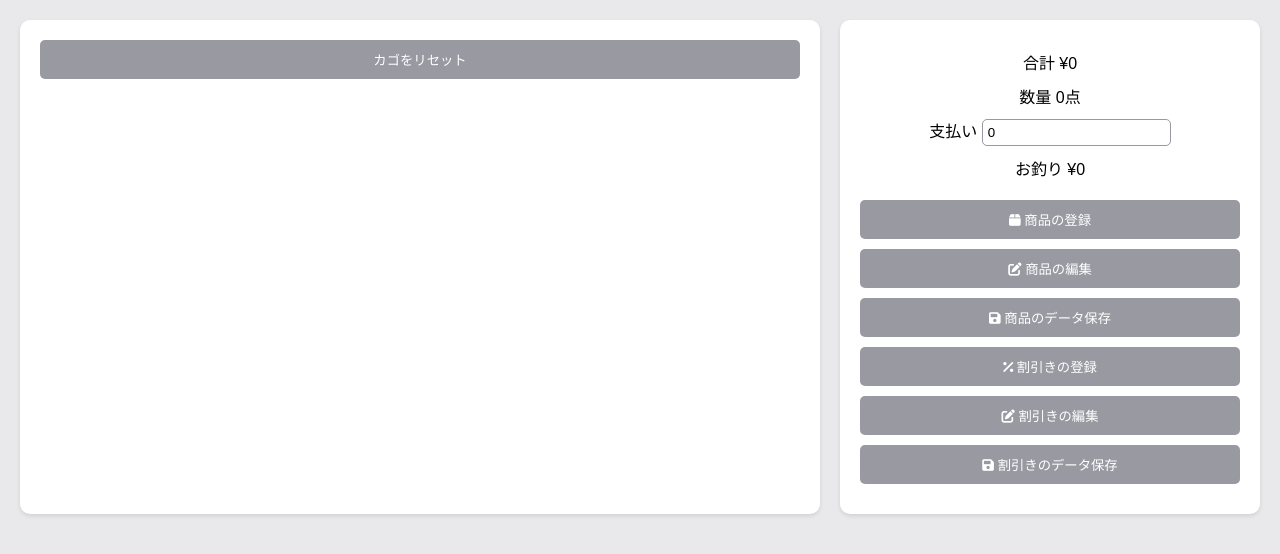
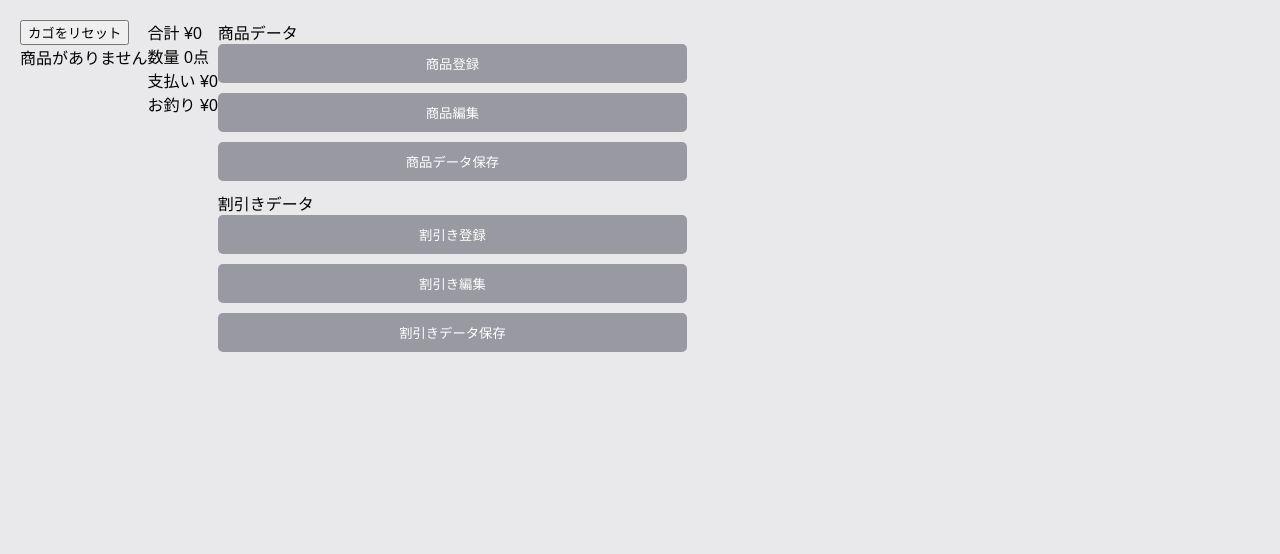
Before and after one commit to tamapiko/register, a plain HTML site: page index.html in a window 1280 px wide. Drawn offline with Linux system fonts and the light colour scheme.

Commit message:
Update index.html

```diff
--- a/index.html
+++ b/index.html
@@ -4,56 +4,83 @@
     <meta charset="UTF-8">
     <meta name="viewport" content="width=device-width, initial-scale=1.0">
     <title>レジシステム</title>
-    <link rel="stylesheet" href="https://cdnjs.cloudflare.com/ajax/libs/font-awesome/6.0.0-beta3/css/all.min.css">
     <link rel="stylesheet" href="styles.css">
 </head>
 <body>
 <div class="container">
-        <div class="left-panel">
-            <button id="reset-cart">カゴをリセット</button>
+    <div class="cart">
+        <button class="register-button" onclick="resetCart()">カゴをリセット</button>
         <div id="cart-items">
-                <!-- カートアイテムがここに表示される -->
+            <span>商品がありません</span>
         </div>
     </div>
-        <div class="right-panel">
-            <div id="summary">
-                <p>合計 <span id="total-price">¥0</span></p>
-                <p>数量 <span id="total-quantity">0</span>点</p>
-                <p>支払い <input type="number" id="payment-amount" value="0"></p>
-                <p>お釣り <span id="change">¥0</span></p>
+    <div class="summary">
+        <div class="summary-item">
+            <span>合計</span>
+            <span>¥0</span>
+        </div>
+        <div class="summary-item">
+            <span>数量</span>
+            <span>0点</span>
+        </div>
+        <div class="summary-item">
+            <span>支払い</span>
+            <span>¥0</span>
+        </div>
+        <div class="summary-item">
+            <span>お釣り</span>
+            <span>¥0</span>
+        </div>
     </div>
     <div class="actions">
-                <button id="register-product"><i class="fas fa-box"></i> 商品の登録</button>
-                <button id="edit-product"><i class="fas fa-edit"></i> 商品の編集</button>
-                <button id="save-product-data"><i class="fas fa-save"></i> 商品のデータ保存</button>
-                <button id="register-discount"><i class="fas fa-percent"></i> 割引きの登録</button>
-                <button id="edit-discount"><i class="fas fa-edit"></i> 割引きの編集</button>
-                <button id="save-discount-data"><i class="fas fa-save"></i> 割引きのデータ保存</button>
+        <div class="button">
+            <span>商品データ</span>
+            <button onclick="showRegisterModal()">商品登録</button>
+            <button onclick="showEditModal()">商品編集</button>
+            <button>商品データ保存</button>
+        </div>
+        <div class="button">
+            <span>割引きデータ</span>
+            <button onclick="showRegisterModal()">割引き登録</button>
+            <button onclick="showEditModal()">割引き編集</button>
+            <button>割引きデータ保存</button>
         </div>
     </div>
 </div>
 
-    <!-- 商品登録モーダル -->
-    <div id="product-modal" class="modal">
+<div class="modal" id="register-modal">
+    <div class="modal-header">商品を登録</div>
     <div class="modal-content">
-            <h3>商品を登録</h3>
-            <label>バーコード <input type="text" id="product-barcode"></label>
-            <label>商品名 <input type="text" id="product-name"></label>
-            <label>値段 <input type="number" id="product-price"></label>
-            <button id="save-product">保存</button>
+        <input type="text" placeholder="バーコード">
+        <input type="text" placeholder="商品名">
+        <input type="text" placeholder="値段">
+    </div>
+    <div class="modal-actions">
+        <button class="modal-button" onclick="hideModal()">キャンセル</button>
+        <button class="modal-button">保存</button>
     </div>
 </div>
 
-    <!-- 商品編集モーダル -->
-    <div id="edit-product-modal" class="modal">
+<div class="modal" id="edit-modal">
+    <div class="modal-header">商品を編集</div>
     <div class="modal-content">
-            <h3>商品の編集</h3>
-            <div id="edit-item-list">
-                <!-- 編集可能な商品リストがここに表示される -->
+        <div class="edit-item">
+            <span>商品1 ¥100</span>
+            <button>編集</button>
+            <button>削除</button>
         </div>
+        <div class="edit-item">
+            <span>商品2 ¥100</span>
+            <button>編集</button>
+            <button>削除</button>
+        </div>
+    </div>
+    <div class="modal-actions">
+        <button class="modal-button" onclick="hideModal()">キャンセル</button>
+        <button class="modal-button">保存</button>
     </div>
 </div>
 
-    <script src="scripts.js"></script>
+<script src="script.js"></script>
 </body>
 </html>
```
Lines whose indentation alone changed are shown as unchanged.
